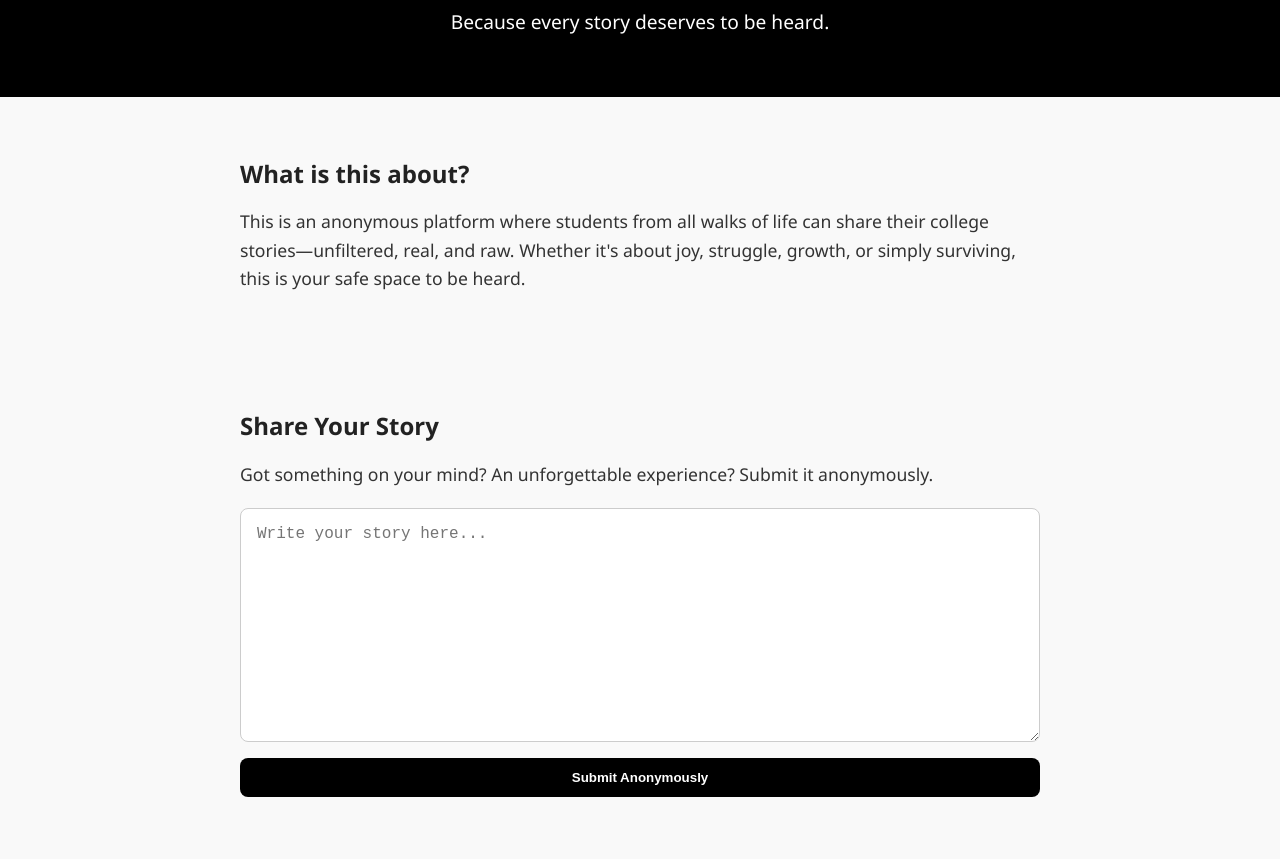
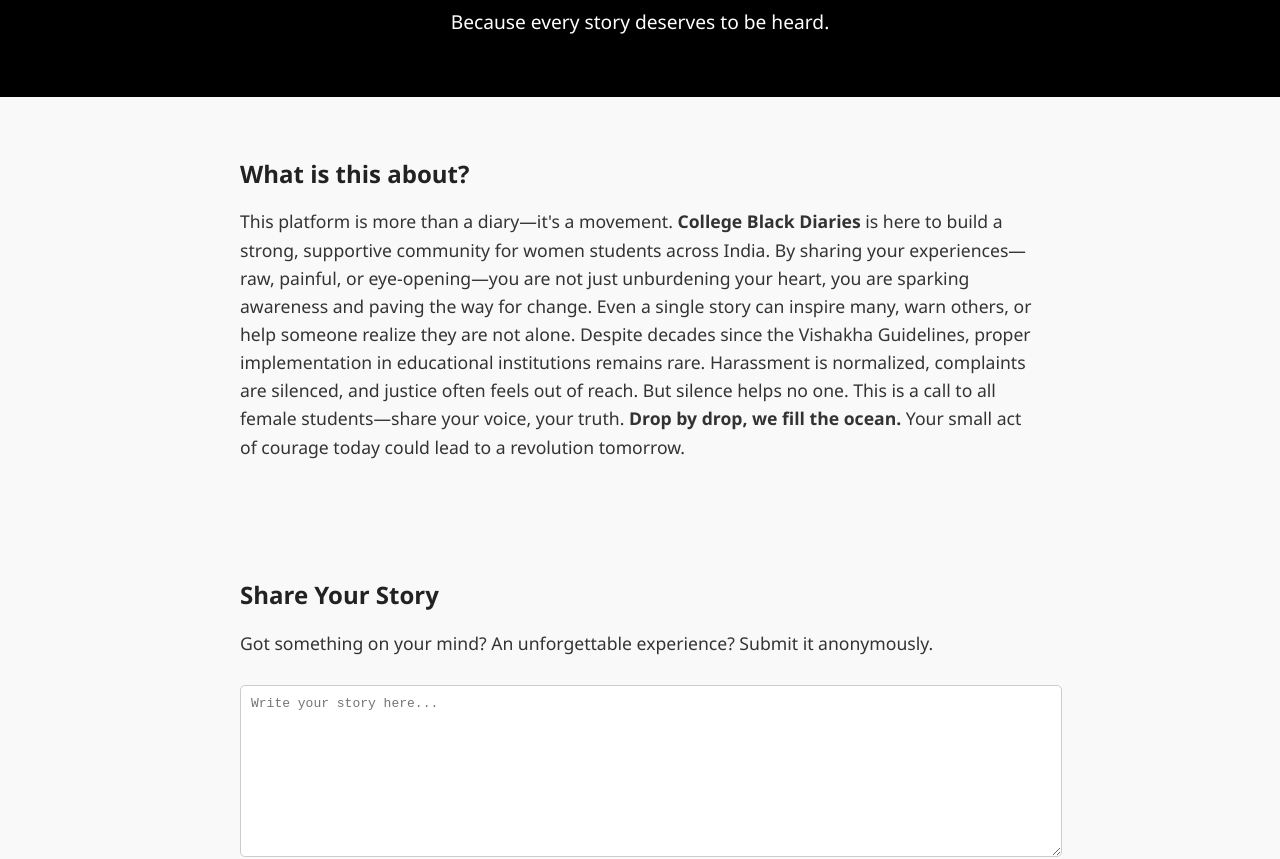
Before and after one commit to collegeblackdiaries1997/collegeblackdiaries.github.io, a plain HTML site: page index.html in a window 1280 px wide. Shown: the part 98-957 px from the top of the page. Drawn offline with Linux system fonts and the light colour scheme.

Commit message:
Update index.html

```diff
--- a/index.html
+++ b/index.html
@@ -11,70 +11,57 @@
       background: #f9f9f9;
       color: #333;
     }
-
     header {
       background: #000;
       color: #fff;
       padding: 40px 20px;
       text-align: center;
     }
-
     header h1 {
       margin: 0;
       font-size: 2.5em;
     }
-
     header p {
       font-size: 1.2em;
       margin-top: 10px;
     }
-
     section {
       padding: 40px 20px;
       max-width: 800px;
       margin: auto;
     }
-
     h2 {
       color: #222;
       margin-bottom: 10px;
     }
-
     p {
       font-size: 1.1em;
       line-height: 1.6;
     }
-
-    form {
-      margin-top: 20px;
-      display: flex;
-      flex-direction: column;
+    form textarea {
+      width: 100%;
+      height: 150px;
+      padding: 10px;
+      font-size: 1em;
+      margin-top: 10px;
+      border: 1px solid #ccc;
+      border-radius: 5px;
+      resize: vertical;
     }
-
-    textarea {
-      padding: 1rem;
-      border-radius: 8px;
-      border: 1px solid #ccc;
-      resize: vertical;
-      font-size: 1rem;
-      height: 200px;
+    form button {
+      display: block;
+      margin-top: 15px;
+      padding: 12px 20px;
+      background-color: #000;
+      color: white;
+      border: none;
+      border-radius: 5px;
+      cursor: pointer;
+      font-weight: bold;
     }
-
-    button {
-      margin-top: 1rem;
-      padding: 0.75rem;
-      background: #000;
-      color: #fff;
-      border: none;
-      border-radius: 8px;
-      font-weight: bold;
-      cursor: pointer;
+    form button:hover {
+      background-color: #444;
     }
-
-    button:hover {
-      background: #444;
-    }
-
     footer {
       background: #eee;
       text-align: center;
@@ -82,7 +69,6 @@
       font-size: 0.9em;
       margin-top: 40px;
     }
-
     footer a {
       color: #000;
       text-decoration: none;
@@ -98,7 +84,9 @@
 
   <section>
     <h2>What is this about?</h2>
-    <p>This is an anonymous platform where students from all walks of life can share their college stories—unfiltered, real, and raw. Whether it's about joy, struggle, growth, or simply surviving, this is your safe space to be heard.</p>
+    <p>
+      This platform is more than a diary—it's a movement. <strong>College Black Diaries</strong> is here to build a strong, supportive community for women students across India. By sharing your experiences—raw, painful, or eye-opening—you are not just unburdening your heart, you are sparking awareness and paving the way for change. Even a single story can inspire many, warn others, or help someone realize they are not alone. Despite decades since the Vishakha Guidelines, proper implementation in educational institutions remains rare. Harassment is normalized, complaints are silenced, and justice often feels out of reach. But silence helps no one. This is a call to all female students—share your voice, your truth. <strong>Drop by drop, we fill the ocean.</strong> Your small act of courage today could lead to a revolution tomorrow.
+    </p>
   </section>
 
   <section>
```
